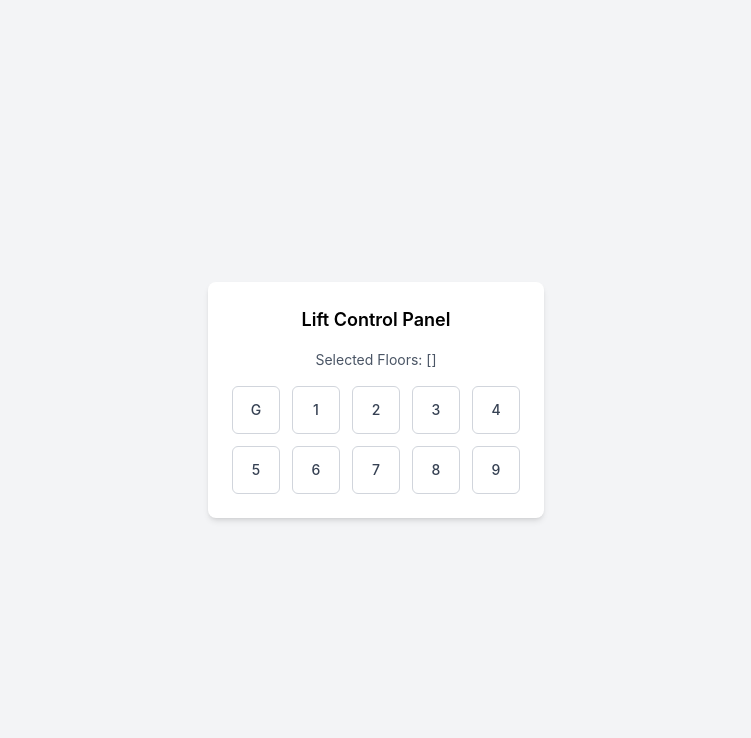
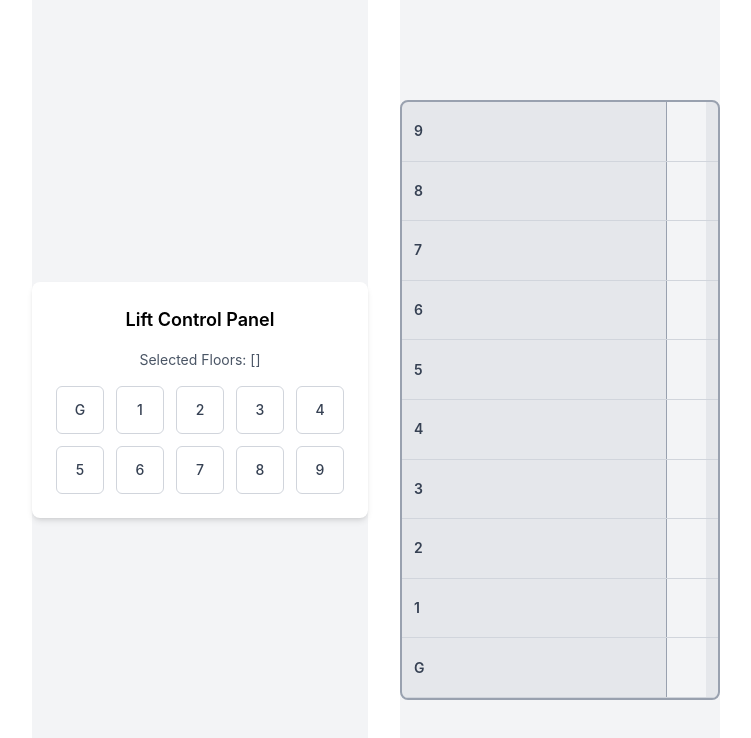
Before and after one commit to mqkhan125/react-elevator-system, a React (Vite) app: page / in a window 1280 px wide. Shown: the top 738 px of the page, without its empty margins (264-1015 px from the left). Built offline with nearby package versions, Linux system fonts and the light colour scheme.

Commit message:
feat: create building and floor layout UI

```diff
--- a/src/App.jsx
+++ b/src/App.jsx
@@ -1,11 +1,13 @@
-
 import ControlPanel from "./Componets/ControlPanel"
+import Lift from "./Componets/Lift"
 
 const App = () => {
-
   return (
     <>
-  <ControlPanel />
+    <div className="flex justify-center items-center gap-8">
+    <ControlPanel />
+    <Lift />
+    </div>
     </>
   )
 }
--- /dev/null
+++ b/src/Componets/Lift.jsx
@@ -0,0 +1,25 @@
+
+const Lift = () => {
+      let floors = Array.from({length:10}, (_,i) => 9 - i)
+    return (
+    <div className="min-h-screen flex items-center justify-center bg-gray-100">
+      <div className="relative w-80 h-[600px] bg-gray-200 border-2 border-gray-400 rounded-lg overflow-hidden">
+        <div className="flex flex-col h-full">
+          {floors.map((floor) => (
+            <div
+              key={floor}
+              className="flex-1 border-b border-gray-300 flex items-center justify-between px-3"
+            >
+              <span className="text-sm font-semibold text-gray-700">
+                {floor === 0 ? "G" : floor}
+              </span>
+              <div className="w-10 h-full border-l border-gray-400 bg-gray-100"></div>
+            </div>
+          ))}
+        </div>
+      </div>
+    </div>
+  );
+}
+
+export default Lift
```
